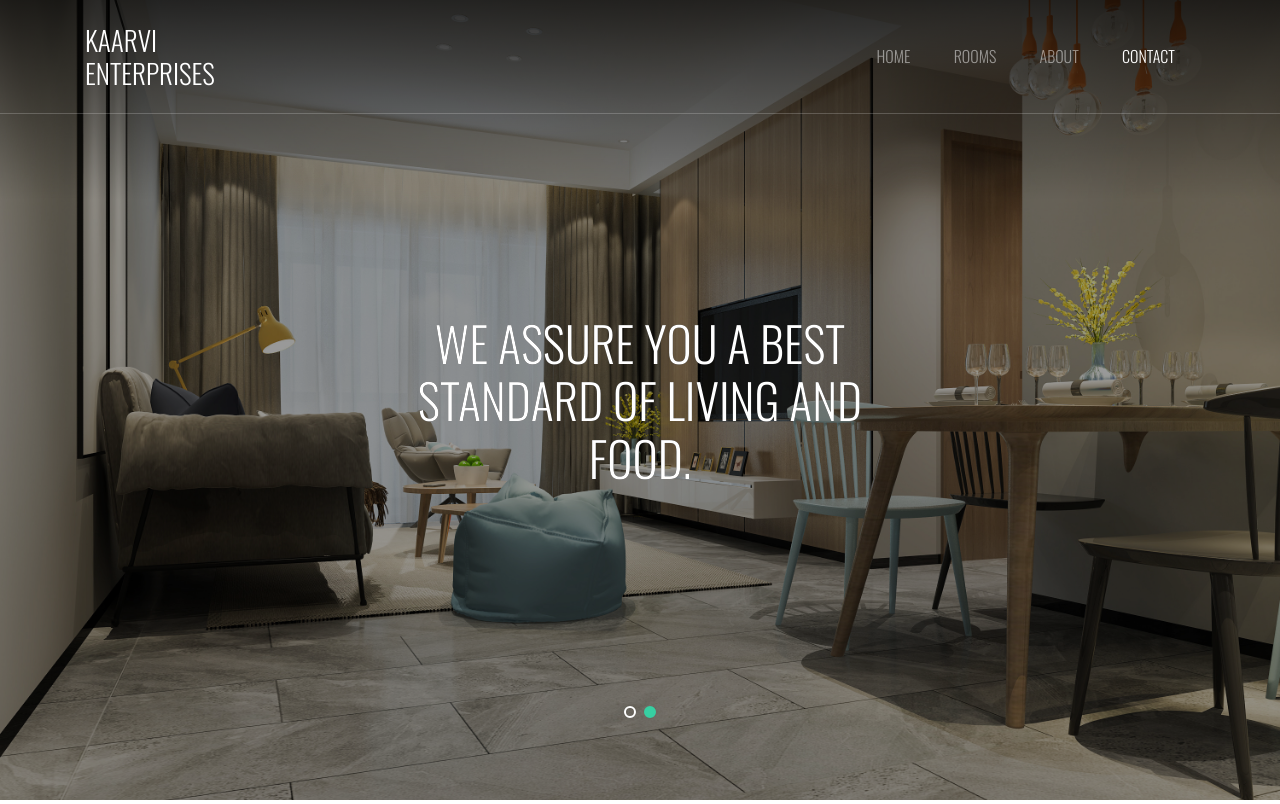
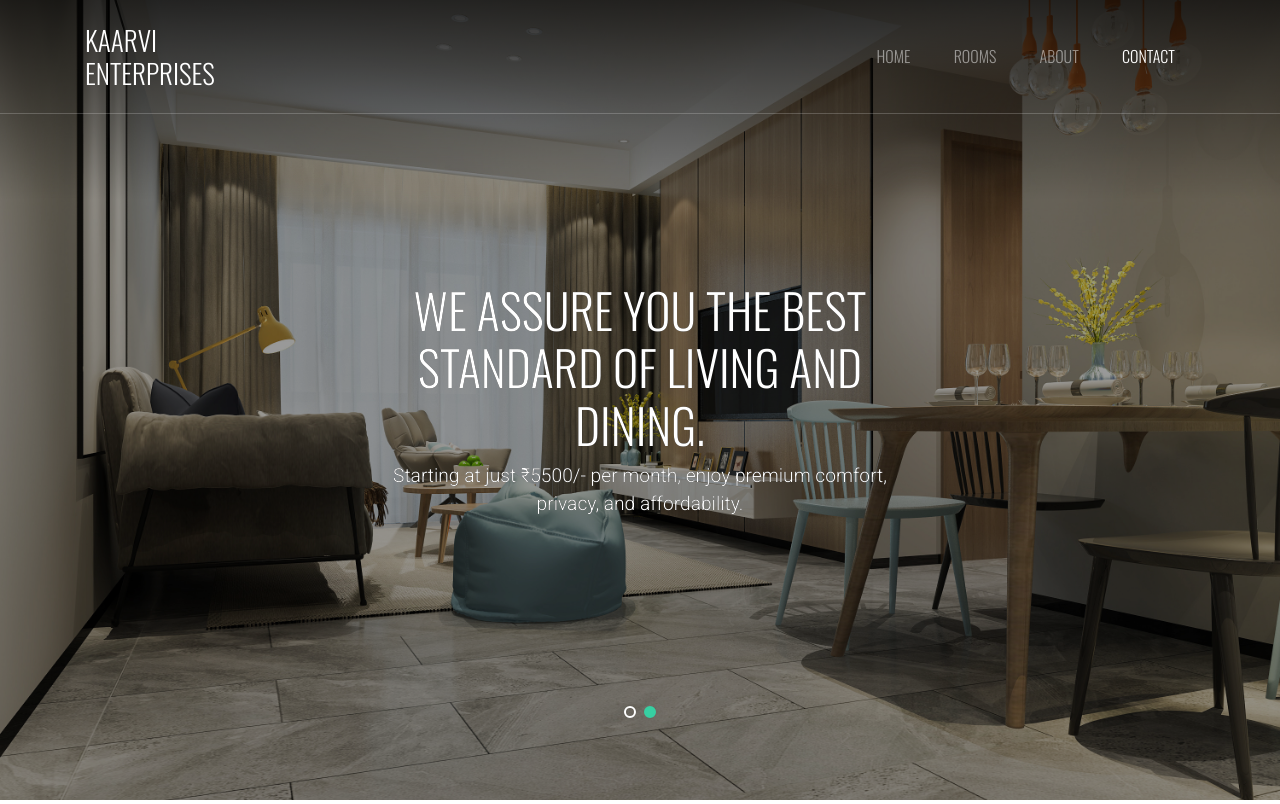
Before and after one commit to Bibinku/hosttry, a Django app: page / in a window 1280 px wide. Shown: the top 804 px of the page. Run offline with Django 5.2, Linux system fonts and the light colour scheme; data comes from the database, SQL or seed files in the repository; some libraries are stand-ins or nearby versions; some web fonts are replaced; grey boxes are pictures that could not be loaded.

Commit message:
adding text

```diff
--- a/Frontend/templates/home.html
+++ b/Frontend/templates/home.html
@@ -85,8 +85,7 @@
           <div class="row align-items-center justify-content-center">
             <div class="col-md-6 mt-lg-5 text-center">
               <h1 class="text-shadow">Step in to a bright way of living at hunasmaranhalli like never before</h1>
-              <p class="mb-5 text-shadow">   </p>
-              <p><a href="https://free-template.co" target="_blank" class="btn btn-primary px-5 py-3">Get Started</a></p>
+              <p class="mb-5 text-shadow">Near SUBRAMANYA NIVASA- CHANDRAMOLESHWARA LAYOUT, </p>
 
             </div>
           </div>
@@ -101,8 +100,8 @@
         <div class="container">
           <div class="row align-items-center justify-content-center">
             <div class="col-md-6 mt-lg-5 text-center">
-              <h1 class="text-shadow">We assure you a best standard of living and food. </h1>
-              <p class="mb-5 text-shadow"></p>
+              <h1 class="text-shadow">We assure you the best standard of living and dining.</h1>
+              <p class="mb-5 text-shadow">Starting at just ₹5500/- per month, enjoy premium comfort, privacy, and affordability.</p>
 
             </div>
           </div>
--- a/Frontend/templates/singleroom.html
+++ b/Frontend/templates/singleroom.html
@@ -80,7 +80,8 @@
       <div class="container">
         <div class="row align-items-center justify-content-center">
           <div class="col-md-5 mx-auto mt-lg-5 text-center">
-            <h1>Choose the Room that fits your Lifestyle</h1>
+            <h1>Choose the Room that fits your Lifestyle.</h1><br>
+              <p>Experience quality living for just <span>{{cata.price}}/-</span> per month.</p>
 
           </div>
         </div>
```
Also changed, not shown: 2 other files.
